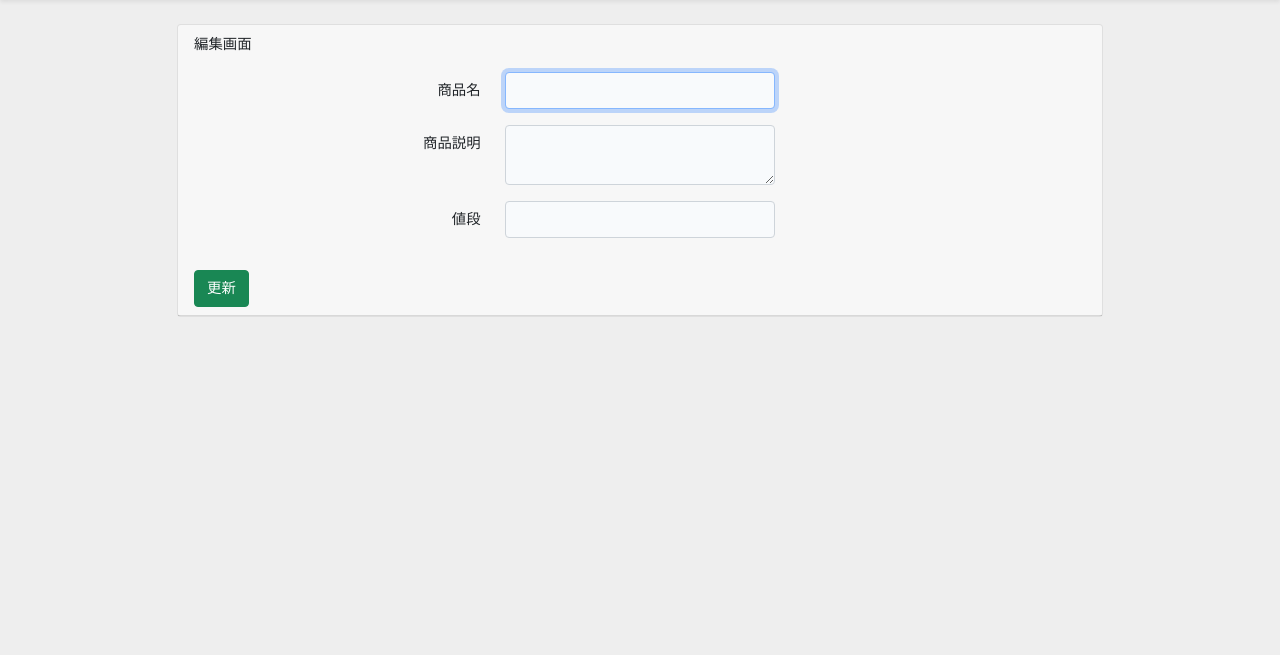
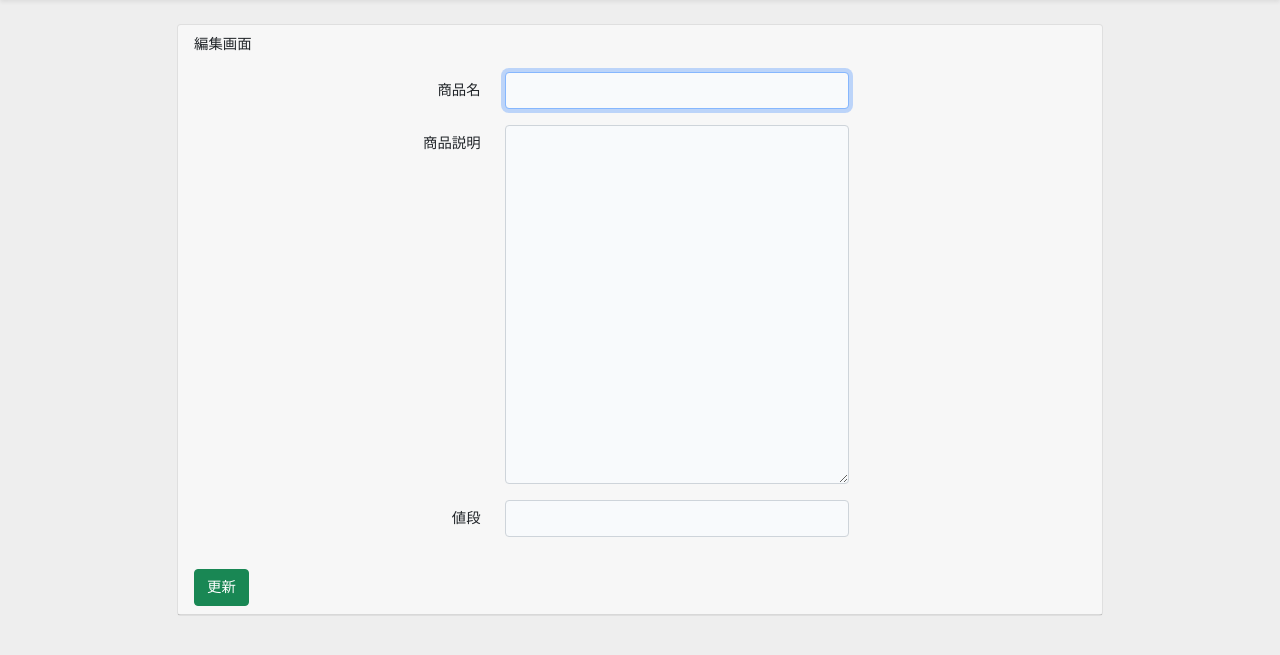
Before and after one commit to sowa-takei/fashion-wear, a Laravel app: a page that uses resources/views/item/edit.blade.php in a window 1280 px wide. Shown: the part 71-726 px from the top of the page. Run offline with Laravel 8, Linux system fonts and the light colour scheme; the visitor is signed in with stand-in values (Sample User, id 1); data comes from the database, SQL or seed files in the repository; data that the repository does not hold is empty; style sheets or scripts are compiled from the project's sources; parts of the project's set-up code (start-up, migrations or seed data) failed here and were passed over.

Commit message:
text-area row変更

```diff
--- a/resources/views/item/edit.blade.php
+++ b/resources/views/item/edit.blade.php
@@ -7,31 +7,23 @@
             <div class="card">
                 <div class="card-header">{{ __('編集画面') }}
                     <div class="card-body">
-                        <!-- <div class="row mb-3">
-                            <label for="name" class="col-md-4 col-form-label text-md-end">{{ __('商品画像') }}</label>
-                            <div class="col-md-4">
-                                <input type="file" name="image_id" value="c:/passwords.txt" >
-                                <input type="submit" value="アップロード" >
-                            </div>
-                        </div>  -->
-
                         <div class="row mb-3">
                             <label for="name" class="col-md-4 col-form-label text-md-end">{{ __('商品名') }}</label>
-                            <div class="col-md-4">
+                            <div class="col-md-5">
                                 <input id="name" type="text" class="form-control" name="name" value="{{ old('name', $items->name)  }}" required autocomplete="name" autofocus>
                             </div>
                         </div>
 
                         <div class="row mb-3">
                             <label for="introduction" class="col-md-4 col-form-label text-md-end">{{ __('商品説明') }}</label>
-                            <div class="col-md-4">
-                                <textarea id="introduction" class="form-control"  name="introduction" required autocomplete="introduction" autofocus>{{ old('introduction', $items->introduction) }}</textarea>
+                            <div class="col-md-5">
+                                <textarea id="introduction" class="form-control"  rows="15" name="introduction" required autocomplete="introduction" autofocus>{{ old('introduction', $items->introduction) }}</textarea>
                             </div>
                       </div>
 
                       <div class="row mb-3">
                             <label for="price" class="col-md-4 col-form-label text-md-end">{{ __('値段') }}</label>
-                            <div class="col-md-4">
+                            <div class="col-md-5">
                                 <input id="price" type="text" class="form-control" name="price" value="{{ old('price', $items->price)  }}" required autocomplete="name" autofocus>
                             </div>
                         </div>
```
Also changed, not shown: resources/views/brand/create.blade.php (+2 -7 lines).
